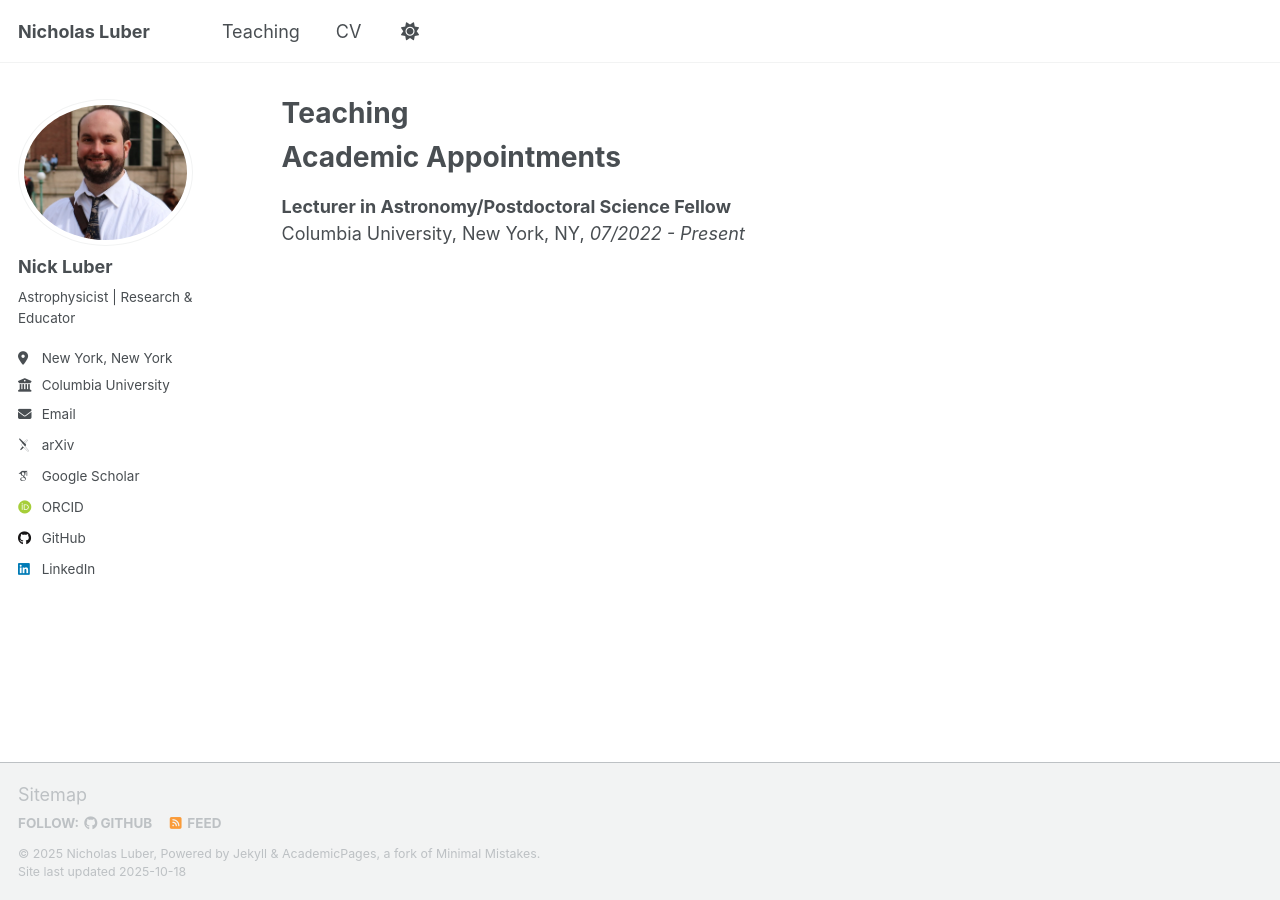
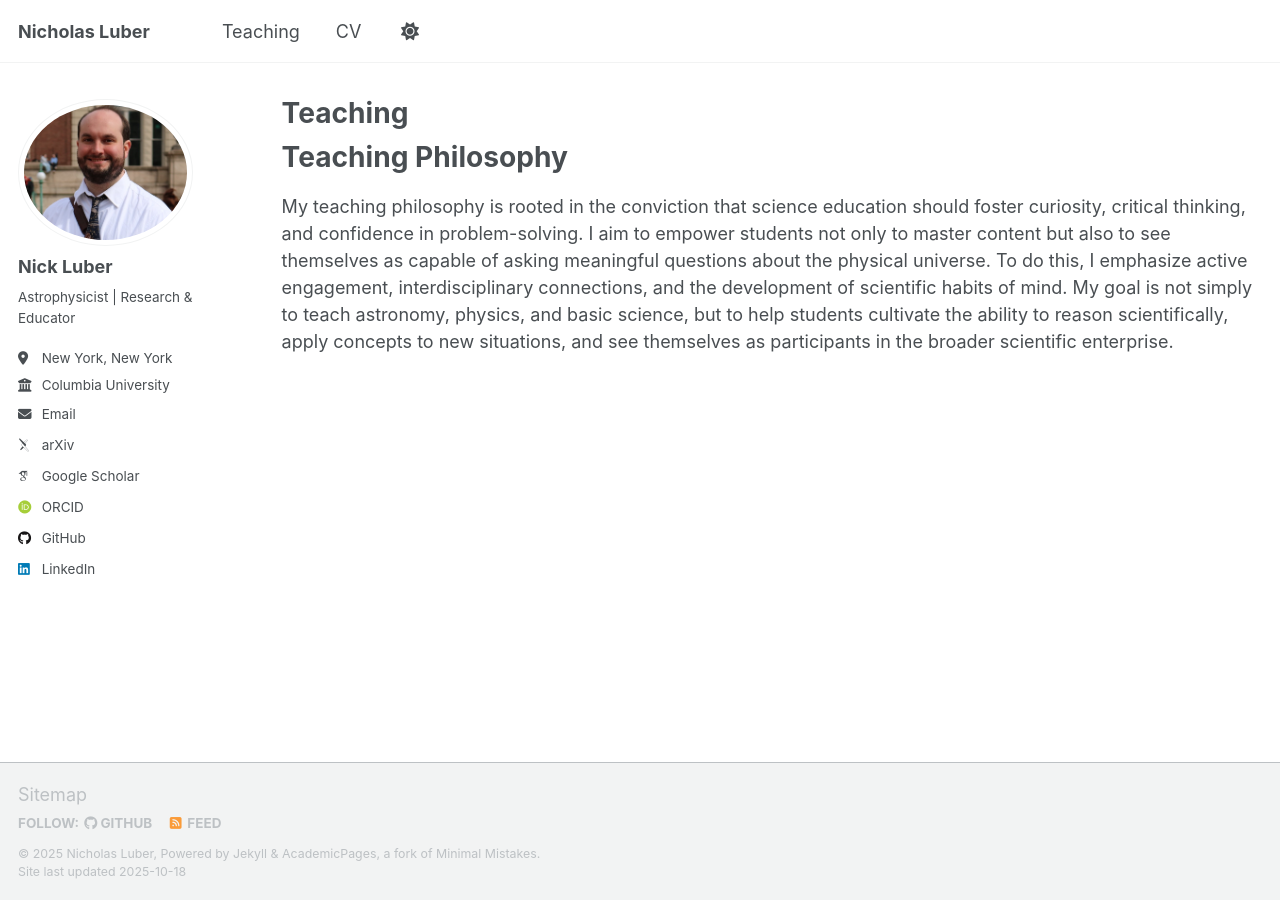
Before and after one commit to nicholasluber/nicholasluber.github.io, a Jekyll site: the page built from _pages/teaching.md, in a window 1280 px wide. Built offline with Jekyll 4.4.1, drawn with Linux system fonts in a browser that asks for light colours; some web fonts are replaced; a script that is not in the unit is left out.

Commit message:
Introduce teaching philosophy in teaching.md
Added teaching philosophy section to teaching page.

```diff
--- a/_pages/teaching.md
+++ b/_pages/teaching.md
@@ -5,7 +5,7 @@ permalink: /teaching/
 author_profile: true
 ---
 
-Academic Appointments
-======
-**Lecturer in Astronomy/Postdoctoral Science Fellow**
-Columbia University, New York, NY, *07/2022 - Present*
+Teaching Philosophy
+====
+
+My teaching philosophy is rooted in the conviction that science education should foster curiosity, critical thinking, and confidence in problem-solving. I aim to empower students not only to master content but also to see themselves as capable of asking meaningful questions about the physical universe. To do this, I emphasize active engagement, interdisciplinary connections, and the development of scientific habits of mind. My goal is not simply to teach astronomy, physics, and basic science, but to help students cultivate the ability to reason scientifically, apply concepts to new situations, and see themselves as participants in the broader scientific enterprise.
```
